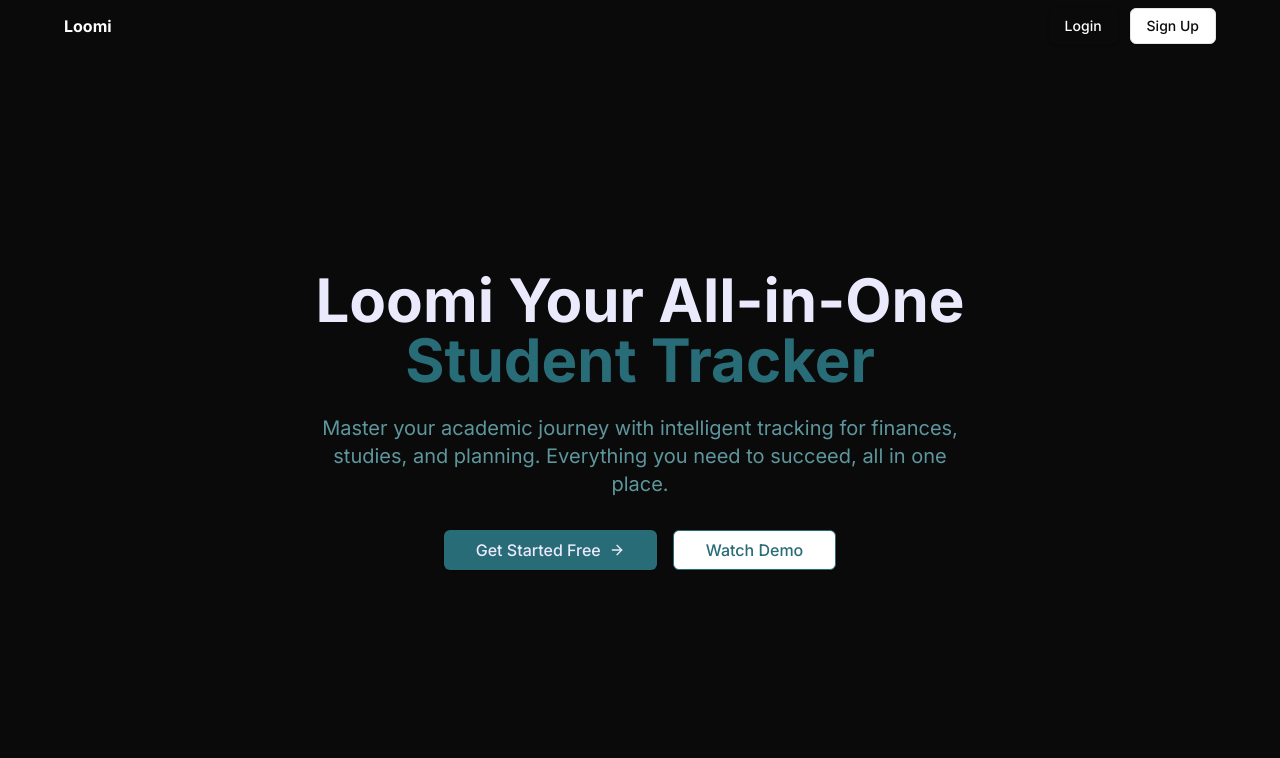
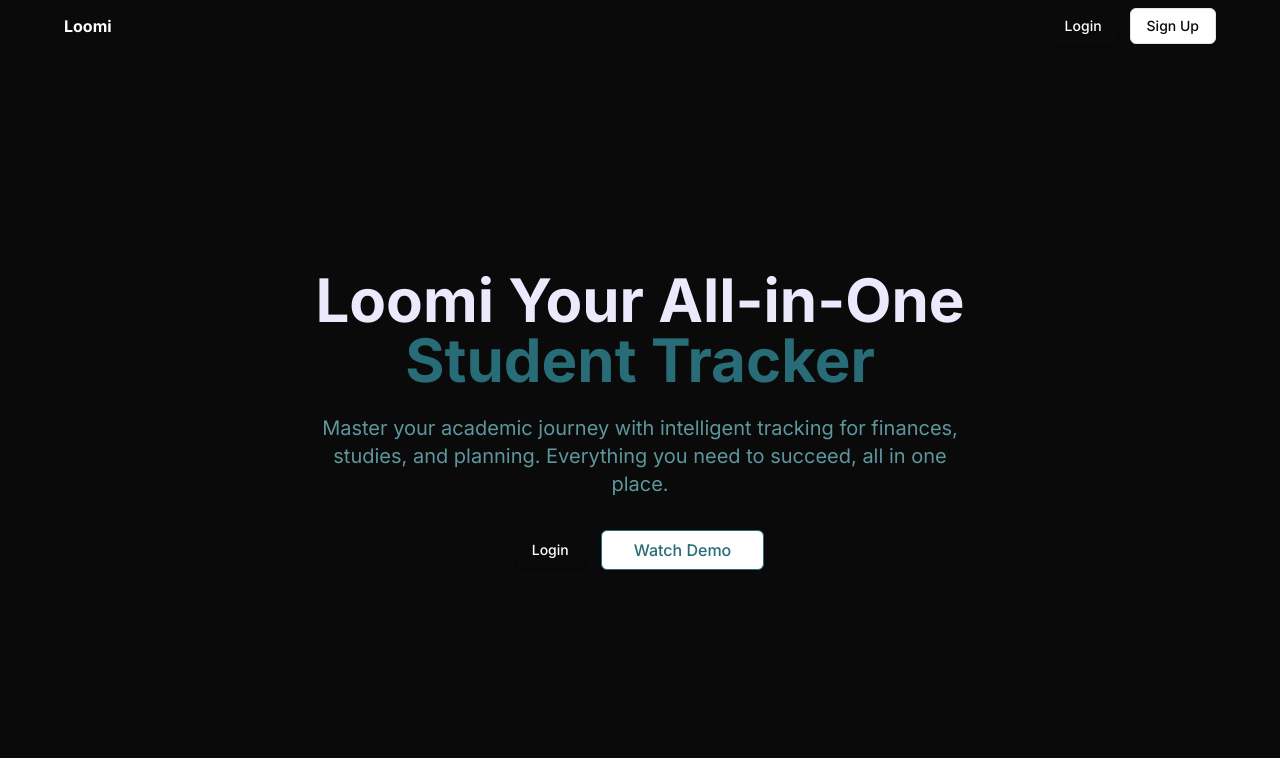
Before and after one commit to Carlthegreatt/Loomi, a Next.js app: page / in a window 1280 px wide. Shown: the top 758 px of the page. Built offline with nearby package versions, Linux system fonts and the light colour scheme.

Commit message:
Auto-commit Hero.tsx: 2025-08-24 01:37:46

```diff
--- a/src/components/sections/Hero.tsx
+++ b/src/components/sections/Hero.tsx
@@ -22,13 +22,13 @@ export default function Hero() {
 
           {/* Call to Action Buttons */}
           <div className=" flex flex-col sm:flex-row gap-4 justify-center items-center">
-            <Button
+            <LoginPopover
               size="lg"
               className="px-8 py-3 text-base font-medium bg-[#286c77] hover:bg-[#286c77]/90 text-[#ebe9fc] border-[#286c77]"
             >
               Get Started Free
               <ArrowRight className="w-4 h-4" />
-            </Button>
+            </LoginPopover>
             <Button
               variant="outline"
               size="lg"
```
